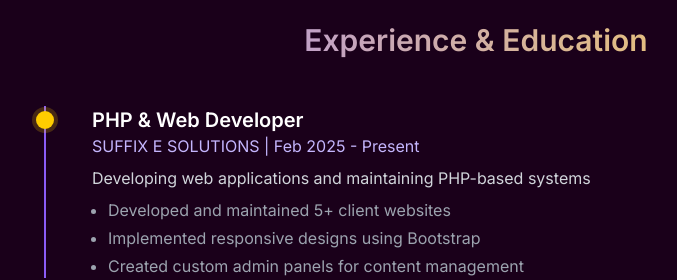
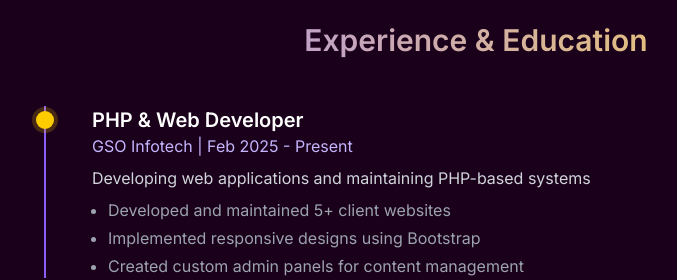
Before and after one commit to AshikAJ11/portfolio, a plain HTML site: page index.html in a window 1280 px wide. Shown: the part 2306-2586 px from the top of the page, without its empty margins (289-966 px from the left). Drawn offline with nearby package versions, Linux system fonts and the light colour scheme; animation ran at ten frames a second; a web font is replaced by a local one.

Commit message:
Update index.html

```diff
--- a/index.html
+++ b/index.html
@@ -509,7 +509,7 @@
         <div class="timeline-item">
           <div class="timeline-dot"></div>
           <h3 class="text-xl font-bold">PHP & Web Developer</h3>
-          <p class="text-purple-300">SUFFIX E SOLUTIONS | Feb 2025 - Present</p>
+          <p class="text-purple-300">GSO Infotech | Feb 2025 - Present</p>
           <p class="mt-2 text-gray-300">Developing web applications and maintaining PHP-based systems</p>
           <ul class="mt-2 ml-4 list-disc text-gray-400 space-y-1">
             <li>Developed and maintained 5+ client websites</li>
```
